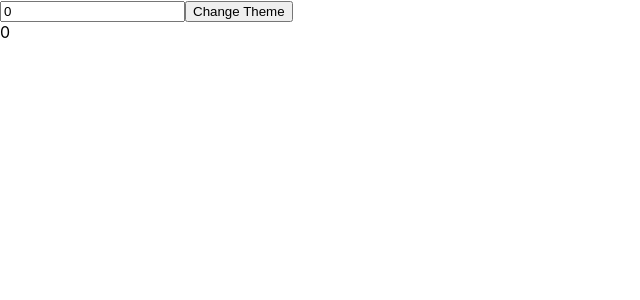
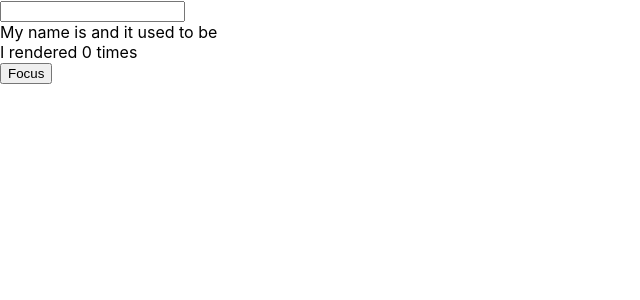
Before and after one commit to karimbaggari/react-hooks, a React (Create React App) app: page / in a window 1280 px wide. Shown: the top 300 px of the page, without its empty margins (0-640 px from the left). Built offline with nearby package versions, Linux system fonts and the light colour scheme.

Commit message:
initial commit useRef

```diff
--- a/src/App.js
+++ b/src/App.js
@@ -1,40 +1,34 @@
-import "./App.css";
-import React, { useState, useMemo, useEffect } from "react";
+import React, { useState, useRef, useEffect } from "react";
+
 function App() {
-  const [number, setNumber] = useState(0);
-  const [dark, setDark] = useState(false);
-  const doubleNumber = useMemo(() => {
-    return slowFunction(number);
-  }, [number]);
+  const [name, setName] = useState("");
+  const renderCount = useRef(0);
+  const inputRef = useRef();
+  const prevName = useRef("");
+  useEffect(() => {
+    renderCount.current = renderCount.current + 1;
+  });
 
-  const themeStyles = useMemo(() => {
-    return {
-      backgroundColor: dark ? "black" : "white",
-      color: dark ? "white" : "black",
-    };
-  }, [dark]);
   useEffect(() => {
-    console.log("Theme Changed");
-  }, [themeStyles]);
+    prevName.current = name;
+  }, [name]);
+  function focus() {
+    inputRef.current.focus();
+  }
   return (
     <>
       <input
-        type="number"
-        value={number}
-        onChange={(e) => setNumber(parseInt(e.target.value))}
+        ref={inputRef}
+        value={name}
+        onChange={(e) => setName(e.target.value)}
       />
-      <button onClick={() => setDark((prevDark) => !prevDark)}>
-        Change Theme
-      </button>
-      <div style={themeStyles}>{doubleNumber}</div>
+      <div>
+        My name is {name} and it used to be {prevName.current}
+      </div>
+      <div>I rendered {renderCount.current} times</div>
+      <button onClick={focus}>Focus</button>
     </>
   );
 }
 
-function slowFunction(num) {
-  console.log("Calling Slow Function");
-  for (let i = 0; i <= 100000000; i++) {}
-  return num * 2;
-}
-
 export default App;
```
